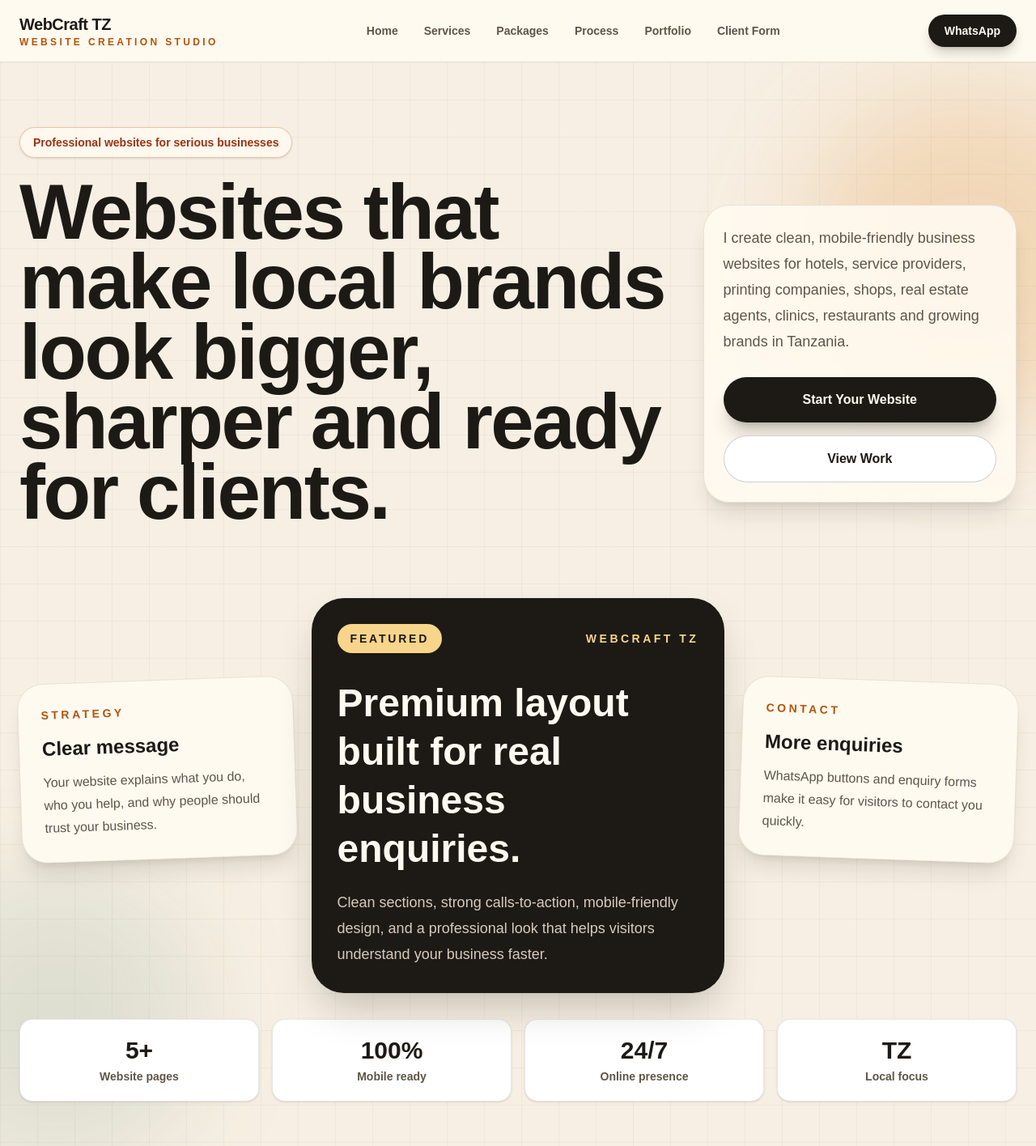
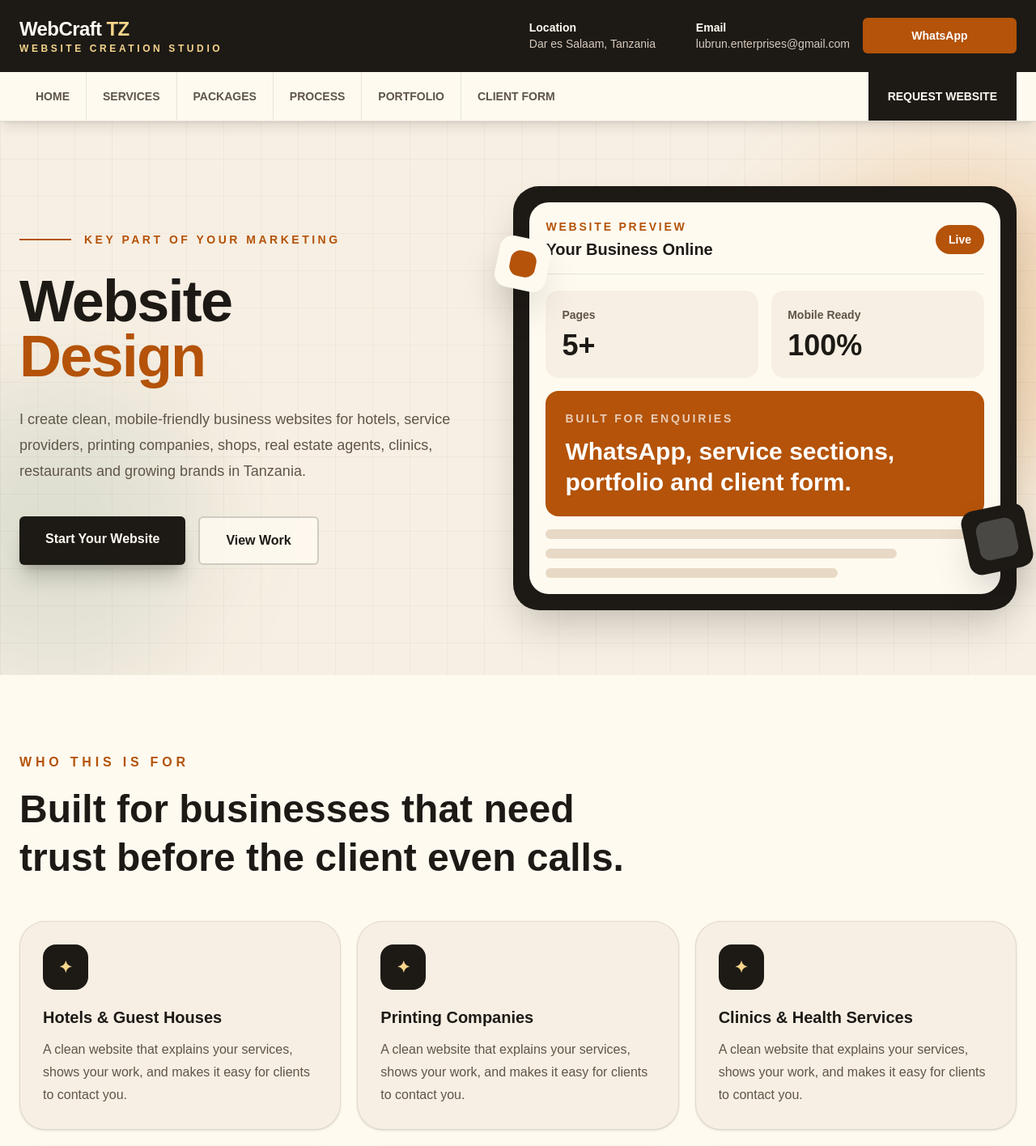
Before and after one commit to brianmichaelu/website-creation-agency, a Next.js app: page / in a window 1280 px wide. Shown: the top 1416 px of the page at 81% size. Built offline with nearby package versions, Linux system fonts and the light colour scheme.

Commit message:
Refactor header and hero section layout
Updated the header and hero section styles and content for improved aesthetics and functionality.

```diff
--- a/app/page.tsx
+++ b/app/page.tsx
@@ -42,169 +42,169 @@ ${formData.get("extraMessage")}
   return (
             <main className="min-h-screen bg-[#f7efe3] text-[#1d1a16]">
       {/* NAVBAR */}
-      <header className="sticky top-0 z-50 border-b border-[#1d1a16]/10 bg-[#fffaf0]/95 backdrop-blur-xl">
-        <div className="mx-auto flex max-w-7xl items-center justify-between px-6 py-4">
+      <header className="sticky top-0 z-50 bg-[#fffaf0] shadow-lg shadow-[#1d1a16]/10">
+        <div className="border-b border-[#1d1a16]/10 bg-[#1d1a16] px-6 py-5 text-[#fffaf0]">
+          <div className="mx-auto flex max-w-7xl flex-col justify-between gap-4 md:flex-row md:items-center">
             <a href="#" className="block">
-            <p className="text-xl font-black tracking-tight text-[#1d1a16]">
-              WebCraft TZ
+              <p className="text-2xl font-black tracking-tight">
+                WebCraft <span className="text-[#f7d58b]">TZ</span>
               </p>
-            <p className="text-xs font-black uppercase tracking-[0.28em] text-[#b45309]">
+              <p className="text-xs font-black uppercase tracking-[0.3em] text-[#f7d58b]">
                 Website Creation Studio
               </p>
             </a>
 
-          <nav className="hidden items-center gap-8 text-sm font-bold text-[#5f5549] md:flex">
-            <a href="#" className="transition hover:text-[#b45309]">
+            <div className="grid gap-4 text-sm text-[#d8cabc] md:grid-cols-3 md:items-center">
+              <div>
+                <p className="font-black text-[#fffaf0]">Location</p>
+                <p>Dar es Salaam, Tanzania</p>
+              </div>
+
+              <div>
+                <p className="font-black text-[#fffaf0]">Email</p>
+                <p>lubrun.enterprises@gmail.com</p>
+              </div>
+
+              <a
+                href={`https://wa.me/${whatsappNumber}`}
+                className="rounded-md bg-[#b45309] px-5 py-3 text-center font-black text-white transition hover:bg-[#92400e]"
+              >
+                WhatsApp
+              </a>
+            </div>
+          </div>
+        </div>
+
+        <div className="border-b border-[#1d1a16]/10 bg-[#fffaf0] px-6">
+          <div className="mx-auto flex max-w-7xl items-center justify-between">
+            <nav className="flex overflow-x-auto text-sm font-black uppercase text-[#5f5549]">
+              <a href="#" className="border-r border-[#1d1a16]/10 px-5 py-5 transition hover:text-[#b45309]">
                 Home
               </a>
-            <a href="#services" className="transition hover:text-[#b45309]">
+              <a href="#services" className="border-r border-[#1d1a16]/10 px-5 py-5 transition hover:text-[#b45309]">
                 Services
               </a>
-            <a href="#packages" className="transition hover:text-[#b45309]">
+              <a href="#packages" className="border-r border-[#1d1a16]/10 px-5 py-5 transition hover:text-[#b45309]">
                 Packages
               </a>
-            <a href="#process" className="transition hover:text-[#b45309]">
+              <a href="#process" className="border-r border-[#1d1a16]/10 px-5 py-5 transition hover:text-[#b45309]">
                 Process
               </a>
-            <a href="#portfolio" className="transition hover:text-[#b45309]">
+              <a href="#portfolio" className="border-r border-[#1d1a16]/10 px-5 py-5 transition hover:text-[#b45309]">
                 Portfolio
               </a>
-            <a href="#client-form" className="transition hover:text-[#b45309]">
+              <a href="#client-form" className="px-5 py-5 transition hover:text-[#b45309]">
                 Client Form
               </a>
             </nav>
 
             <a
-            href={`https://wa.me/${whatsappNumber}`}
-            className="rounded-full bg-[#1d1a16] px-5 py-2.5 text-sm font-black text-[#fffaf0] shadow-lg shadow-[#1d1a16]/20 transition hover:-translate-y-0.5 hover:bg-[#b45309]"
+              href="#client-form"
+              className="hidden bg-[#1d1a16] px-6 py-5 text-sm font-black uppercase text-[#fffaf0] transition hover:bg-[#b45309] md:block"
             >
-            WhatsApp
+              Request Website
             </a>
+          </div>
         </div>
       </header>
 
       {/* HERO */}
-            {/* HERO */}
       <section className="editorial-grid relative overflow-hidden px-6 py-16 md:py-20">
-        <div className="absolute -right-32 top-8 h-[420px] w-[420px] rounded-full bg-[#d97706]/20 blur-3xl" />
+        <div className="absolute -right-28 top-10 h-[420px] w-[420px] rounded-full bg-[#d97706]/20 blur-3xl" />
         <div className="absolute -left-28 bottom-0 h-[360px] w-[360px] rounded-full bg-[#1b5e3f]/10 blur-3xl" />
 
-        <div className="relative mx-auto max-w-7xl">
-          <div className="grid gap-10 lg:grid-cols-[1.35fr_0.65fr] lg:items-start">
+        <div className="relative mx-auto grid max-w-7xl items-center gap-12 lg:grid-cols-[0.95fr_1.05fr]">
           <div>
-              <div className="mb-6 inline-flex rounded-full border border-[#b45309]/30 bg-[#fffaf0]/85 px-4 py-2 text-sm font-black text-[#9a3412] shadow-sm">
-                Professional websites for serious businesses
+            <div className="mb-8 flex items-center gap-4">
+              <span className="h-[2px] w-16 bg-[#b45309]" />
+              <p className="text-sm font-black uppercase tracking-[0.25em] text-[#b45309]">
+                Key part of your marketing
+              </p>
             </div>
 
-              <h1 className="max-w-5xl text-5xl font-black leading-[0.9] tracking-tight text-[#1d1a16] md:text-7xl lg:text-8xl">
-                Websites that make local brands look bigger, sharper and ready
-                for clients.
+            <h1 className="text-5xl font-black leading-[0.95] tracking-tight text-[#1d1a16] md:text-7xl">
+              Website
+              <span className="block text-[#b45309]">Design</span>
             </h1>
-            </div>
 
-            <div className="lg:pt-24">
-              <div className="rounded-[2rem] border border-[#1d1a16]/10 bg-[#fffaf0]/90 p-6 shadow-xl shadow-[#1d1a16]/10 backdrop-blur">
-                <p className="text-lg leading-8 text-[#5f5549]">
+            <p className="mt-7 max-w-2xl text-lg leading-8 text-[#5f5549]">
               I create clean, mobile-friendly business websites for hotels,
-                  service providers, printing companies, shops, real estate
-                  agents, clinics, restaurants and growing brands in Tanzania.
+              service providers, printing companies, shops, real estate agents,
+              clinics, restaurants and growing brands in Tanzania.
             </p>
 
-                <div className="mt-7 flex flex-col gap-4">
+            <div className="mt-10 flex flex-col gap-4 sm:flex-row">
               <a
                 href="#client-form"
-                    className="rounded-full bg-[#1d1a16] px-8 py-4 text-center font-black text-[#fffaf0] shadow-xl shadow-[#1d1a16]/20 transition hover:-translate-y-1 hover:bg-[#b45309]"
+                className="rounded-md bg-[#1d1a16] px-8 py-4 text-center font-black text-[#fffaf0] shadow-xl shadow-[#1d1a16]/20 transition hover:-translate-y-1 hover:bg-[#b45309]"
               >
                 Start Your Website
               </a>
 
               <a
                 href="#portfolio"
-                    className="rounded-full border border-[#1d1a16]/20 bg-white px-8 py-4 text-center font-black text-[#1d1a16] transition hover:-translate-y-1 hover:border-[#b45309] hover:text-[#b45309]"
+                className="rounded-md border-2 border-[#1d1a16]/20 bg-[#fffaf0]/80 px-8 py-4 text-center font-black text-[#1d1a16] transition hover:-translate-y-1 hover:border-[#b45309] hover:text-[#b45309]"
               >
                 View Work
               </a>
             </div>
           </div>
+
+          <div className="relative">
+            <div className="absolute -left-5 top-16 hidden h-16 w-16 rotate-12 rounded-2xl bg-[#fffaf0] p-4 shadow-2xl md:block">
+              <div className="h-full w-full rounded-xl bg-[#b45309]" />
+            </div>
+
+            <div className="absolute -right-4 bottom-12 hidden h-20 w-20 -rotate-12 rounded-2xl bg-[#1d1a16] p-4 shadow-2xl md:block">
+              <div className="h-full w-full rounded-xl bg-white/20" />
+            </div>
+
+            <div className="rounded-[2rem] bg-[#1d1a16] p-5 shadow-2xl shadow-[#1d1a16]/25">
+              <div className="rounded-[1.5rem] bg-[#fffaf0] p-5 text-[#1d1a16]">
+                <div className="mb-5 flex items-center justify-between border-b border-[#1d1a16]/10 pb-4">
+                  <div>
+                    <p className="text-sm font-black uppercase tracking-[0.2em] text-[#b45309]">
+                      Website Preview
+                    </p>
+                    <p className="mt-1 text-xl font-black">
+                      Your Business Online
+                    </p>
+                  </div>
+
+                  <div className="rounded-full bg-[#b45309] px-4 py-2 text-sm font-black text-white">
+                    Live
                   </div>
                 </div>
 
-          <div className="mt-14 grid gap-5 lg:grid-cols-[0.8fr_1.2fr_0.8fr] lg:items-center">
-            <div className="rounded-[2rem] border border-[#1d1a16]/10 bg-[#fffaf0] p-7 shadow-xl shadow-[#1d1a16]/10 lg:-rotate-2">
-              <p className="text-sm font-black uppercase tracking-[0.25em] text-[#b45309]">
-                Strategy
-              </p>
-              <h3 className="mt-4 text-2xl font-black text-[#1d1a16]">
-                Clear message
-              </h3>
-              <p className="mt-3 leading-7 text-[#5f5549]">
-                Your website explains what you do, who you help, and why people
-                should trust your business.
-              </p>
+                <div className="grid gap-4 md:grid-cols-2">
+                  <div className="rounded-2xl bg-[#f7efe3] p-5">
+                    <p className="text-sm font-bold text-[#5f5549]">Pages</p>
+                    <p className="mt-2 text-4xl font-black">5+</p>
                   </div>
 
-            <div className="rounded-[2.5rem] bg-[#1d1a16] p-8 text-[#fffaf0] shadow-2xl shadow-[#1d1a16]/25 lg:translate-y-8">
-              <div className="mb-8 flex items-center justify-between gap-4">
-                <p className="rounded-full bg-[#f7d58b] px-4 py-2 text-sm font-black uppercase tracking-[0.2em] text-[#1d1a16]">
-                  Featured
+                  <div className="rounded-2xl bg-[#f7efe3] p-5">
+                    <p className="text-sm font-bold text-[#5f5549]">
+                      Mobile Ready
                     </p>
-                <p className="text-sm font-black uppercase tracking-[0.25em] text-[#f7d58b]">
-                  WebCraft TZ
-                </p>
-              </div>
-
-              <h3 className="text-4xl font-black leading-tight md:text-5xl">
-                Premium layout built for real business enquiries.
-              </h3>
-
-              <p className="mt-5 text-lg leading-8 text-[#d8cabc]">
-                Clean sections, strong calls-to-action, mobile-friendly design,
-                and a professional look that helps visitors understand your
-                business faster.
-              </p>
-            </div>
-
-            <div className="rounded-[2rem] border border-[#1d1a16]/10 bg-[#fffaf0] p-7 shadow-xl shadow-[#1d1a16]/10 lg:rotate-2">
-              <p className="text-sm font-black uppercase tracking-[0.25em] text-[#b45309]">
-                Contact
-              </p>
-              <h3 className="mt-4 text-2xl font-black text-[#1d1a16]">
-                More enquiries
-              </h3>
-              <p className="mt-3 leading-7 text-[#5f5549]">
-                WhatsApp buttons and enquiry forms make it easy for visitors to
-                contact you quickly.
-              </p>
+                    <p className="mt-2 text-4xl font-black">100%</p>
                   </div>
                 </div>
 
-          <div className="mt-16 grid gap-4 text-center md:grid-cols-4">
-            <div className="rounded-2xl border border-[#1d1a16]/10 bg-white p-5 shadow-sm">
-              <p className="text-3xl font-black text-[#1d1a16]">5+</p>
-              <p className="mt-1 text-sm font-bold text-[#5f5549]">
-                Website pages
+                <div className="mt-4 rounded-2xl bg-[#b45309] p-6 text-white">
+                  <p className="text-sm font-black uppercase tracking-[0.2em] text-white/70">
+                    Built for enquiries
                   </p>
+                  <h3 className="mt-3 text-3xl font-black leading-tight">
+                    WhatsApp, service sections, portfolio and client form.
+                  </h3>
                 </div>
 
-            <div className="rounded-2xl border border-[#1d1a16]/10 bg-white p-5 shadow-sm">
-              <p className="text-3xl font-black text-[#1d1a16]">100%</p>
-              <p className="mt-1 text-sm font-bold text-[#5f5549]">
-                Mobile ready
-              </p>
+                <div className="mt-4 grid gap-3">
+                  <div className="h-3 rounded-full bg-[#e7d9c5]" />
+                  <div className="h-3 w-4/5 rounded-full bg-[#e7d9c5]" />
+                  <div className="h-3 w-2/3 rounded-full bg-[#e7d9c5]" />
                 </div>
-
-            <div className="rounded-2xl border border-[#1d1a16]/10 bg-white p-5 shadow-sm">
-              <p className="text-3xl font-black text-[#1d1a16]">24/7</p>
-              <p className="mt-1 text-sm font-bold text-[#5f5549]">
-                Online presence
-              </p>
               </div>
-
-            <div className="rounded-2xl border border-[#1d1a16]/10 bg-white p-5 shadow-sm">
-              <p className="text-3xl font-black text-[#1d1a16]">TZ</p>
-              <p className="mt-1 text-sm font-bold text-[#5f5549]">
-                Local focus
-              </p>
             </div>
           </div>
         </div>
```
Lines whose indentation alone changed are shown as unchanged.
